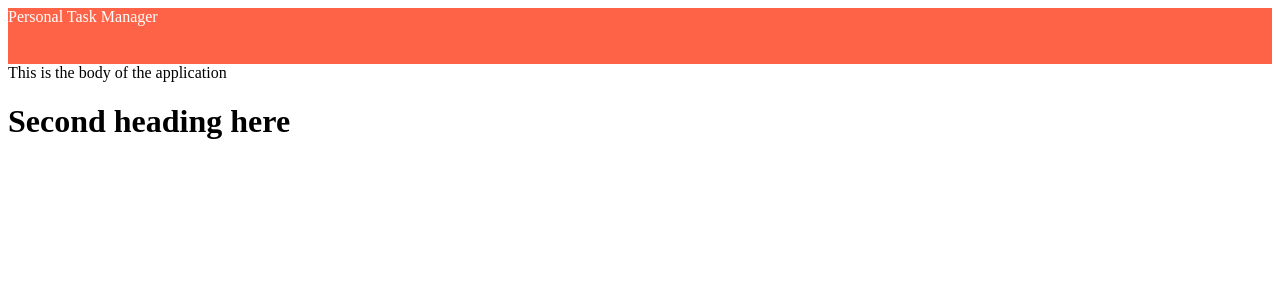
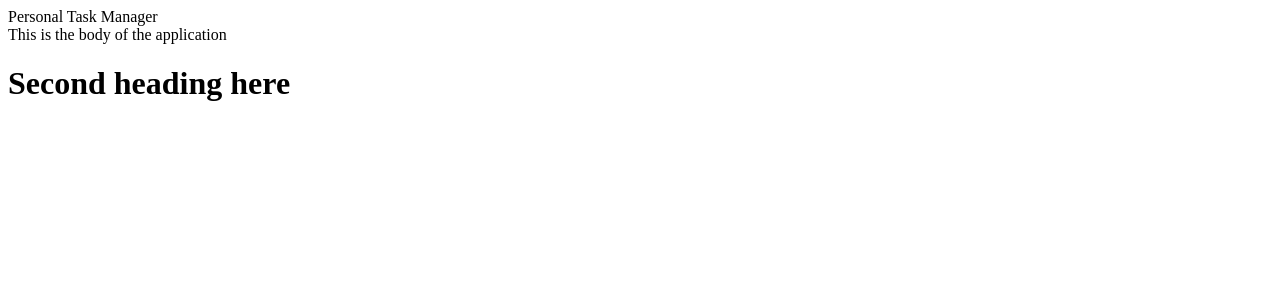
Before and after one commit to vy3191/personal_task_manager, a React app: page / in a window 1280 px wide. Shown: the top 300 px of the page. Built offline with nearby package versions, Linux system fonts and the light colour scheme.

Commit message:
Modified styles folders structures

```diff
--- a/package.json
+++ b/package.json
@@ -20,6 +20,8 @@
     "@babel/preset-react": "^7.10.4",
     "babel-loader": "^8.1.0",
     "css-loader": "^4.3.0",
+    "node-sass": "^4.14.1",
+    "normalize-css": "^2.3.1",
     "sass-loader": "^10.0.2",
     "style-loader": "^1.3.0",
     "webpack": "^4.44.2",
--- a/src/components/Header/Header.js
+++ b/src/components/Header/Header.js
@@ -1,5 +1,5 @@
 import React, { Component } from 'react';
-import './_Header.scss';
+import './_Header';
 
 class Header extends Component {
   render() {
--- /dev/null
+++ b/src/components/_Components.scss
@@ -0,0 +1 @@
+@import './Header/Header';
--- a/src/index.js
+++ b/src/index.js
@@ -1,5 +1,6 @@
 import React from 'react';
 import ReactDOM from 'react-dom';
 import App from './pages/Base/App';
+import './scss/main';
 
 ReactDOM.render(<App />, document.getElementById("root"));
--- a/src/pages/Base/App.js
+++ b/src/pages/Base/App.js
@@ -1,5 +1,6 @@
 import React from 'react';
 import { Header } from 'components';
+import './_App';
 // import Header from '../../components/Header/Header';
 // import Footer from '../../components/Footer/Footer';
 
--- /dev/null
+++ b/src/pages/Base/_App.scss
@@ -0,0 +1 @@
+// @import 'normalize';
--- /dev/null
+++ b/src/pages/_Pages.scss
@@ -0,0 +1,2 @@
+@import './Base/App';
+@import './Home/Home';
--- /dev/null
+++ b/src/scss/main.scss
@@ -0,0 +1,3 @@
+@import 'normalize-css';
+@import 'components/Components';
+@import 'pages/Pages';
```
Also changed, not shown: src/pages/Home/Home.js (added), src/pages/Home/_Home.scss (added), 1 other file (tests, documents, lock files or other folders).
